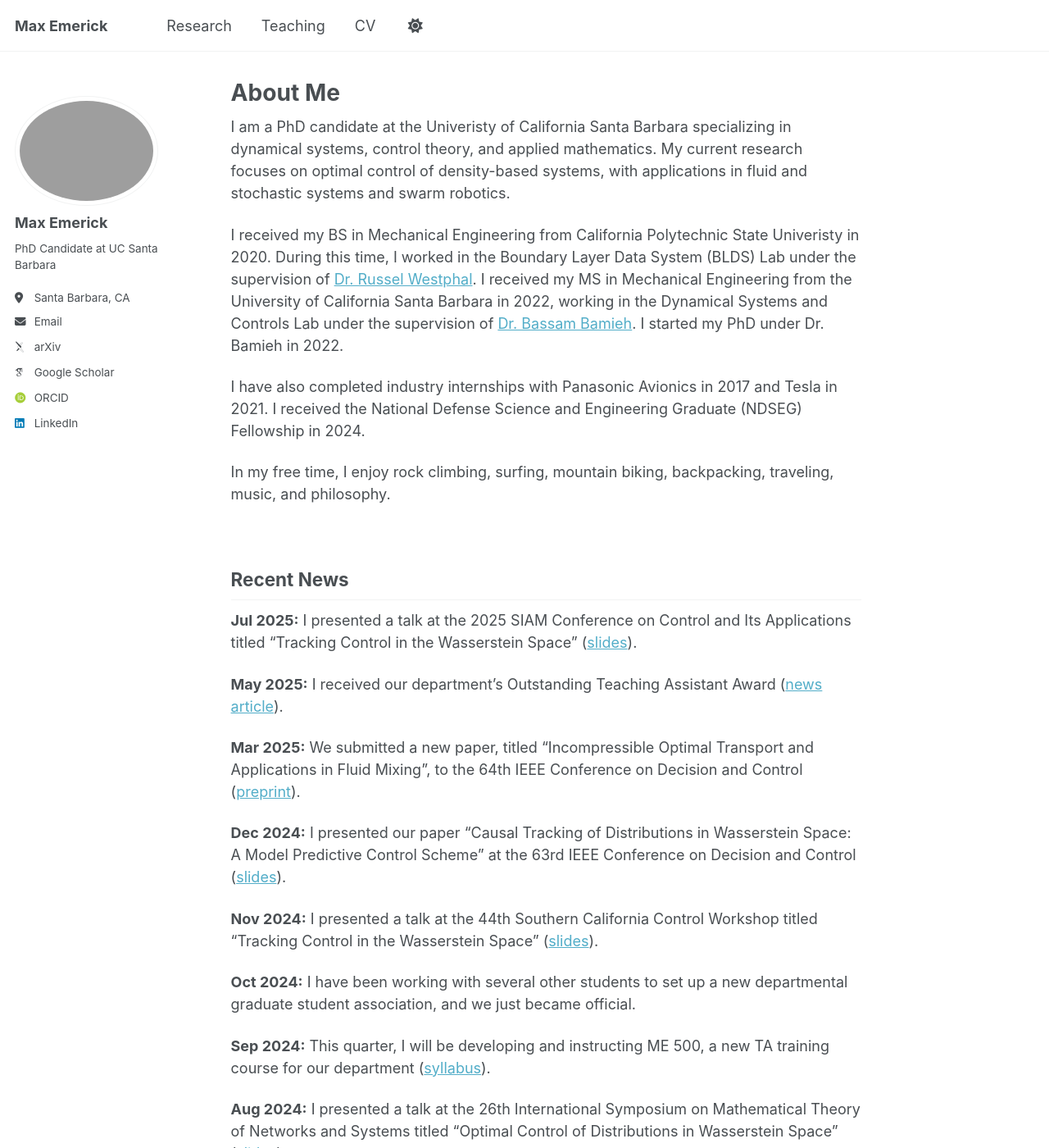
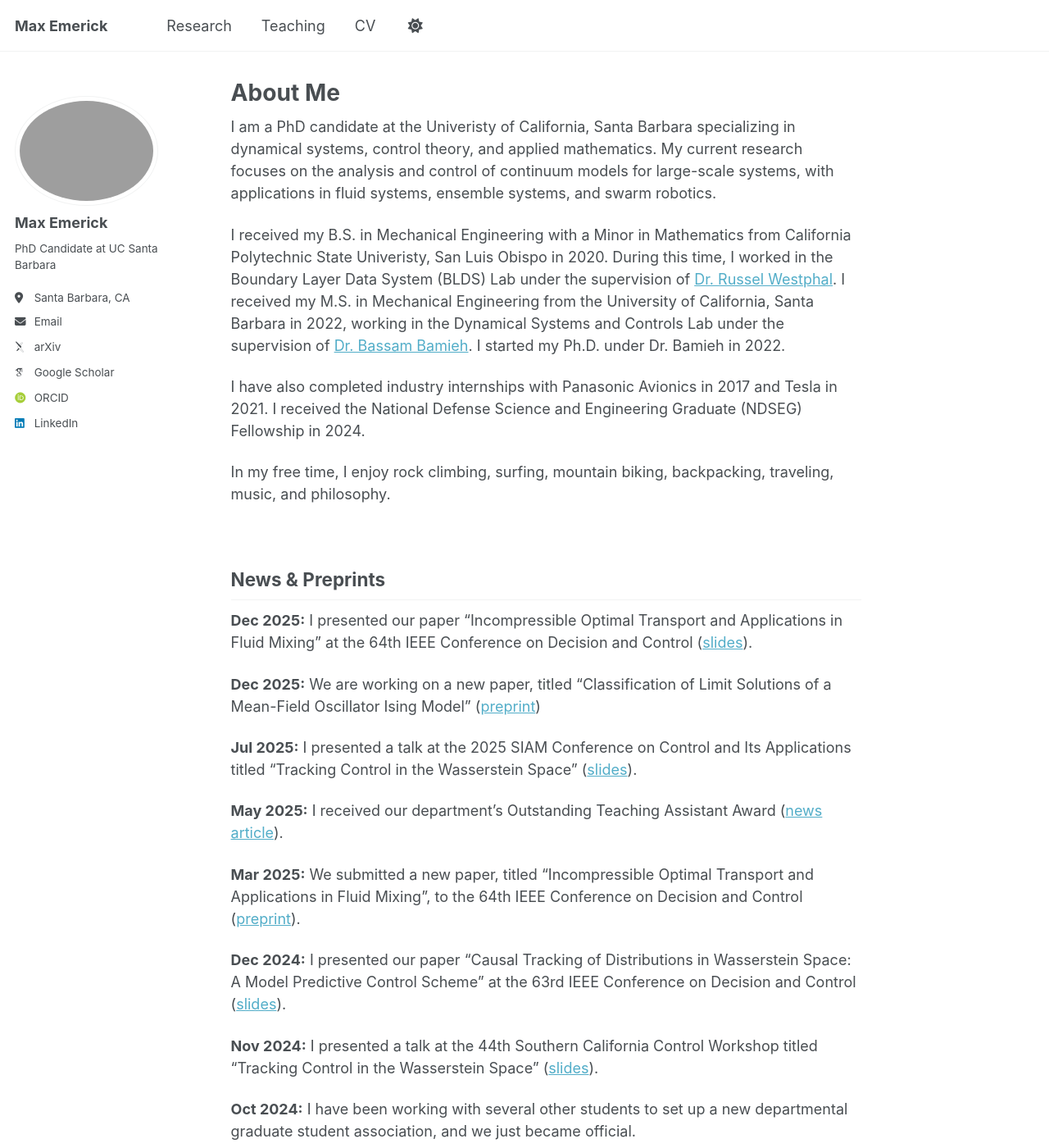
Before and after one commit to maxemerick/maxemerick.github.io, a Jekyll site: the page built from _pages/about.md, in a window 1280 px wide and 1400 px high. Shown: the whole window at 82% size. Built offline with Jekyll 4.4.1, drawn with Linux system fonts in a browser that asks for light colours; some web fonts are replaced; some of the changed text lies outside the part shown.

Commit message:
Update about.md

```diff
--- a/_pages/about.md
+++ b/_pages/about.md
@@ -7,9 +7,9 @@ redirect_from:
   - /about.html
 ---
 
-I am a PhD candidate at the Univeristy of California Santa Barbara specializing in dynamical systems, control theory, and applied mathematics. My current research focuses on optimal control of density-based systems, with applications in fluid and stochastic systems and swarm robotics.
+I am a PhD candidate at the Univeristy of California, Santa Barbara specializing in dynamical systems, control theory, and applied mathematics. My current research focuses on the analysis and control of continuum models for large-scale systems, with applications in fluid systems, ensemble systems, and swarm robotics.
 
-I received my BS in Mechanical Engineering from California Polytechnic State Univeristy in 2020. During this time, I worked in the Boundary Layer Data System (BLDS) Lab under the supervision of [Dr. Russel Westphal](https://me.calpoly.edu/faculty/rvwestph/). I received my MS in Mechanical Engineering from the University of California Santa Barbara in 2022, working in the Dynamical Systems and Controls Lab under the supervision of [Dr. Bassam Bamieh](https://sites.engineering.ucsb.edu/~bamieh/). I started my PhD under Dr. Bamieh in 2022.
+I received my B.S. in Mechanical Engineering with a Minor in Mathematics from California Polytechnic State Univeristy, San Luis Obispo in 2020. During this time, I worked in the Boundary Layer Data System (BLDS) Lab under the supervision of [Dr. Russel Westphal](https://me.calpoly.edu/faculty/rvwestph/). I received my M.S. in Mechanical Engineering from the University of California, Santa Barbara in 2022, working in the Dynamical Systems and Controls Lab under the supervision of [Dr. Bassam Bamieh](https://sites.engineering.ucsb.edu/~bamieh/). I started my Ph.D. under Dr. Bamieh in 2022.
 
 I have also completed industry internships with Panasonic Avionics in 2017 and Tesla in 2021. I received the National Defense Science and Engineering Graduate (NDSEG) Fellowship in 2024.
 
@@ -18,8 +18,12 @@ In my free time, I enjoy rock climbing, surfing, mountain biking, backpacking, t
 $$ ~ $$
 
 
-Recent News
+News & Preprints
 ----------
+**Dec 2025:** I presented our paper "Incompressible Optimal Transport and Applications in Fluid Mixing" at the 64th IEEE Conference on Decision and Control ([slides](../files/CDC_25_slides.pdf)).
+
+**Dec 2025:** We are working on a new paper, titled "Classification of Limit Solutions of a Mean-Field Oscillator Ising Model" ([preprint](../files/OIM_paper.pdf))
+
 **Jul 2025:** I presented a talk at the 2025 SIAM Conference on Control and Its Applications titled "Tracking Control in the Wasserstein Space" ([slides](../files/SIAM_25_slides.pdf)).
 
 **May 2025:** I received our department's Outstanding Teaching Assistant Award ([news article](https://engineering.ucsb.edu/news/class-2025-selects-teaching-assistants-year)).
@@ -50,9 +54,9 @@ Recent News
 
 **Apr 2023:** I accepted the position of Lead Teaching Assistant for the UCSB Mechanical Engineering Department. In this role, I will be helping develop and administer a new TA training program for our graduate students.
 
-**Mar 2023:** We submitted a new paper, titled "Continuum Swarm Tracking Control: A Geometric Perspective in Wasserstein Space" to the 62nd IEEE Conference on Decision and Control ([preprint](https://arxiv.org/abs/2303.15638)).
+**Mar 2023:** We submitted a new paper, titled "Continuum Swarm Tracking Control: A Geometric Perspective in Wasserstein Space", to the 62nd IEEE Conference on Decision and Control ([preprint](https://arxiv.org/abs/2303.15638)).
 
-**Sep 2022:** I received my MS in Mechanical Engineering from the University of California Santa Barbara and will be starting my PhD in the same lab.
+**Sep 2022:** I received my MS in Mechanical Engineering from the University of California, Santa Barbara and will be starting my PhD in the same lab.
 
 **July 2022:** I presented our paper "Optimal Combined Motion and Assignments with Continuum Models" at the 9th IFAC Conference on Networked Systems ([slides](../files/NECSYS_slides.pdf),[recording](https://video.ethz.ch/events/2022/necsys/0aaec48f-46e8-423c-b84b-69c6fbf37f81.html)). The [paper](https://www.sciencedirect.com/science/article/pii/S240589632200636X) wwas awarded the IFAC Young Author Award at the conference.
 
```
